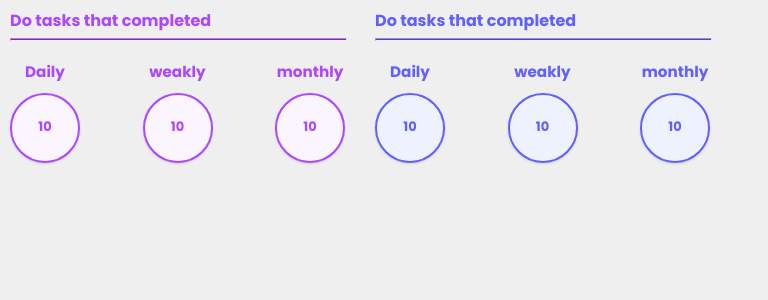
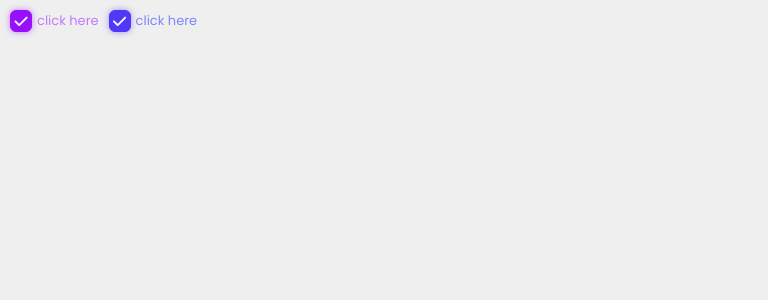
Before and after one commit to amirkbug/Don-t-do-list, a Python web app: template frontend/templates/home.html in a window 1280 px wide. Shown: the top 300 px of the page, without its empty margins (0-768 px from the left). Run offline with Jinja, Linux system fonts and the light colour scheme; the template is opened without the code that fills it, so the values that code supplies are empty.

Commit message:
updating cards and checkbox
for better units i updated both

```diff
--- a/frontend/assets/css/main.css
+++ b/frontend/assets/css/main.css
@@ -129,9 +129,9 @@
 .primary--info--card {
   display: flex;
   flex-direction: column;
-  width: 335px;
-  height: 132px;
-  gap: 20px;
+  width: 20.9rem;
+  height: 8.25rem;
+  gap: 1.25rem;
   font-family: "Poppins", sans-serif;
   font-weight: 700;
   font-size: 1rem;
@@ -141,7 +141,7 @@
 .primary--info--card .card_top_content {
   display: flex;
   flex-direction: column;
-  gap: 5px;
+  gap: 0.3125rem;
 }
 .primary--info--card .card_top_content .card_header {
   display: inline;
@@ -150,16 +150,16 @@
 }
 .primary--info--card .card_top_content .card_line {
   display: block;
-  height: 1px;
+  height: 1.5px;
   width: 100%;
   margin: 0;
-  border: 2 solid #9810fa;
   background-color: #9810fa;
+  border: none;
 }
 .primary--info--card .card_down_content .card_lables {
   display: flex;
   justify-content: space-between;
-  gap: 10px;
+  gap: 0.625rem;
   margin: 0;
   padding: 0;
   list-style-type: none;
@@ -173,7 +173,7 @@
   display: flex;
   align-items: center;
   flex-direction: column;
-  gap: 10px;
+  gap: 0.625rem;
 }
 .primary--info--card .card_down_content .card_lables .card_label .card_label_header {
   margin: 0;
@@ -183,8 +183,8 @@
   display: flex;
   justify-content: center;
   align-items: center;
-  height: 66px;
-  width: 66px;
+  height: 4.125rem;
+  width: 4.125rem;
   aspect-ratio: 1/1;
   color: #ad46ff;
   background-color: #faf5ff;
@@ -196,9 +196,9 @@
 .secondary--info--card {
   display: flex;
   flex-direction: column;
-  width: 335px;
-  height: 132px;
-  gap: 20px;
+  width: 20.9rem;
+  height: 8.25rem;
+  gap: 1.25rem;
   font-family: "Poppins", sans-serif;
   font-weight: 700;
   font-size: 1rem;
@@ -208,7 +208,7 @@
 .secondary--info--card .card_top_content {
   display: flex;
   flex-direction: column;
-  gap: 5px;
+  gap: 0.3125rem;
 }
 .secondary--info--card .card_top_content .card_header {
   display: inline;
@@ -217,16 +217,16 @@
 }
 .secondary--info--card .card_top_content .card_line {
   display: block;
-  height: 1px;
+  height: 1.5px;
   width: 100%;
   margin: 0;
-  border: 2 solid #4f39f6;
   background-color: #4f39f6;
+  border: none;
 }
 .secondary--info--card .card_down_content .card_lables {
   display: flex;
   justify-content: space-between;
-  gap: 10px;
+  gap: 0.625rem;
   margin: 0;
   padding: 0;
   list-style-type: none;
@@ -240,7 +240,7 @@
   display: flex;
   align-items: center;
   flex-direction: column;
-  gap: 10px;
+  gap: 0.625rem;
 }
 .secondary--info--card .card_down_content .card_lables .card_label .card_label_header {
   margin: 0;
@@ -250,8 +250,8 @@
   display: flex;
   justify-content: center;
   align-items: center;
-  height: 66px;
-  width: 66px;
+  height: 4.125rem;
+  width: 4.125rem;
   aspect-ratio: 1/1;
   color: #615fff;
   background-color: #eef2ff;
@@ -1211,7 +1211,7 @@
   display: flex;
   justify-content: center;
   align-items: center;
-  gap: 5px;
+  gap: 0.3125rem;
 }
 .checkbox--primary .checkbox__label {
   font-family: "Poppins", sans-serif;
@@ -1229,8 +1229,8 @@
   display: inline-flex;
   justify-content: center;
   align-items: center;
-  width: 20px;
-  height: 20px;
+  width: 1.25rem;
+  height: 1.25rem;
   border-radius: 6px;
   border: 1px solid #9810fa;
   background-color: #f3e8ff;
@@ -1262,7 +1262,7 @@
   display: flex;
   justify-content: center;
   align-items: center;
-  gap: 5px;
+  gap: 0.3125rem;
 }
 .checkbox--secoundry .checkbox__label {
   font-family: "Poppins", sans-serif;
@@ -1280,8 +1280,8 @@
   display: inline-flex;
   justify-content: center;
   align-items: center;
-  width: 20px;
-  height: 20px;
+  width: 1.25rem;
+  height: 1.25rem;
   border-radius: 6px;
   border: 1px solid #4f39f6;
   background-color: #f3e8ff;
--- a/frontend/assets/sass/components/_cards.scss
+++ b/frontend/assets/sass/components/_cards.scss
@@ -7,9 +7,9 @@
   display: flex;
   flex-direction: column;
   //spacing
-  width: 335px;
-  height: 132px;
-  gap: 20px;
+  width: 20.9rem;
+  height: 8.25rem;
+  gap: 1.25rem;
 
   @include typography($weight-bold, $size-16);
 
@@ -17,7 +17,8 @@
     //display
     display: flex;
     flex-direction: column;
-    gap: 5px;
+    gap: 0.3125rem;
+
     .card_header {
       //display
       display: inline;
@@ -28,12 +29,12 @@
       //display
       display: block;
       //spacing
-      height: 1px;
+      height: 1.5px;
       width: 100%;
       margin: 0;
       //color and typo
-      border: 2 solid $border-color;
       background-color: $border-color;
+      border: none;
     }
   }
   .card_down_content {
@@ -41,7 +42,7 @@
       //display
       display: flex;
       justify-content: space-between;
-      gap: 10px;
+      gap: 0.625rem;
       //spacing
       margin: 0;
       padding: 0;
@@ -53,7 +54,7 @@
         display: flex;
         align-items: center;
         flex-direction: column;
-        gap: 10px;
+        gap: 0.625rem;
         .card_label_header {
           //spacing
           margin: 0;
@@ -66,8 +67,8 @@
           justify-content: center;
           align-items: center;
           //spacing
-          height: 66px;
-          width: 66px;
+          height: 4.125rem;
+          width: 4.125rem;
           aspect-ratio: 1/1;
           //color and typo
           color: $text-color;
--- a/frontend/assets/sass/components/_checkbox.scss
+++ b/frontend/assets/sass/components/_checkbox.scss
@@ -6,7 +6,7 @@
   display: flex;
   justify-content: center;
   align-items: center;
-  gap: 5px;
+  gap: 0.3125rem;
 
   .checkbox__label {
     //color and typo
@@ -27,8 +27,8 @@
     justify-content: center;
     align-items: center;
     //spacing
-    width: 20px;
-    height: 20px;
+    width: 1.25rem;
+    height: 1.25rem;
     //color and typo
     border-radius: 6px;
     border: 1px solid $border;
@@ -64,6 +64,7 @@
     transform: scale(1);
   }
 }
+
 /* checkbox clases */
 .checkbox--primary {
   @include checkbox(
--- a/frontend/templates/home.html
+++ b/frontend/templates/home.html
@@ -27,7 +27,7 @@
   </head>
   <body style="background-color: rgb(239, 239, 239)">
     <!-- checkboxes -->
-    <!-- <div style="display: flex; flex-direction: row; gap: 10px; padding: 10px">
+    <div style="display: flex; flex-direction: row; gap: 10px; padding: 10px">
       <label class="checkbox--primary">
         <input class="checkbox__input" type="checkbox" checked />
         <span class="checkbox__box"></span>
@@ -39,9 +39,9 @@
         <span class="checkbox__box"></span>
         <span class="checkbox__label">click here</span>
       </label>
-    </div> -->
+    </div>
     <!-- info--cards -->
-    <div style="display: flex; flex-direction: row; gap: 30px; padding: 10px">
+    <!-- <div style="display: flex; flex-direction: row; gap: 30px; padding: 10px">
       <section class="primary--info--card">
         <div class="card_top_content">
           <header class="card_header">Do tasks that completed</header>
@@ -87,7 +87,7 @@
           </ul>
         </div>
       </section>
-    </div>
+    </div> -->
 
     <!-- input test -->
     <!-- <div style="display: flex; flex-direction: row;">
```
Also changed, not shown: 1 other file.
